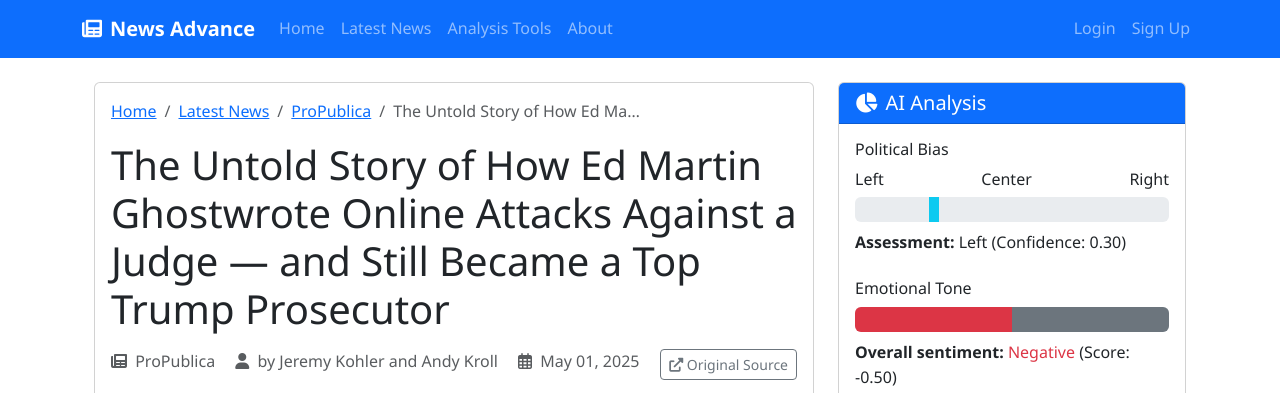
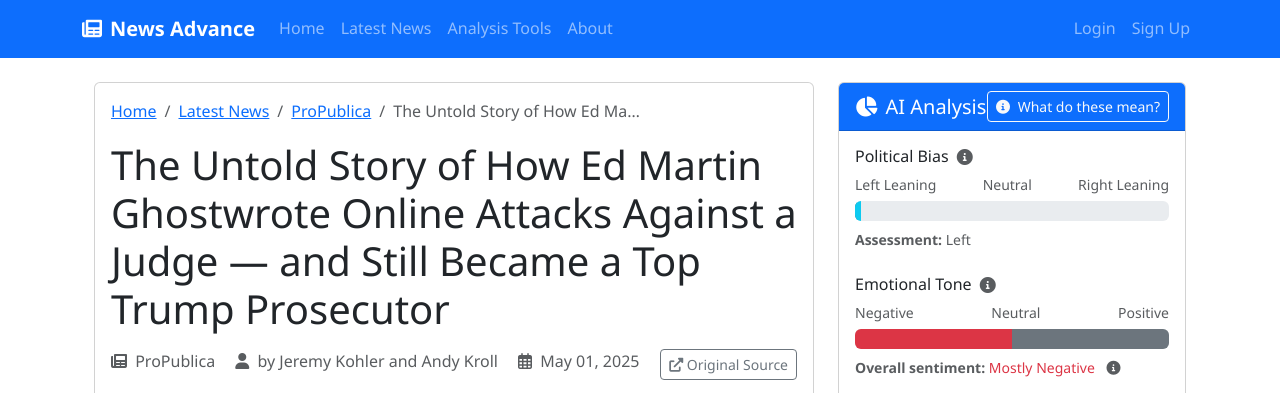
Before and after one commit to NacirChahine/news-ai-advance, a Django app: page /news/article/23/ in a window 1280 px wide. Shown: the top 393 px of the page. Run offline with Django 5.2, Linux system fonts and the light colour scheme; data comes from the database, SQL or seed files in the repository; parts of the project's set-up code (start-up, migrations or seed data) failed here and were passed over.

Commit message:
make the AI analysis part in article view more user friendly

```diff
--- a/templates/news_aggregator/article_detail.html
+++ b/templates/news_aggregator/article_detail.html
@@ -75,38 +75,54 @@
         <div class="col-lg-4">
             <!-- Credibility Analysis -->
             <div class="card mb-4">
-                <div class="card-header bg-primary text-white">
+                <div class="card-header bg-primary text-white d-flex justify-content-between align-items-center">
                     <h5 class="mb-0"><i class="fas fa-chart-pie me-2"></i>AI Analysis</h5>
+                    <button type="button" class="btn btn-sm btn-outline-light" data-bs-toggle="modal" data-bs-target="#aiAnalysisHelp">
+                        <i class="fas fa-info-circle me-1"></i> What do these mean?
+                    </button>
                 </div>
                 <div class="card-body">
                     {% if article.is_analyzed %}
                         <!-- Bias Analysis -->
                         {% if article.bias_analysis %}
                             <div class="mb-4">
-                                <h6>Political Bias</h6>
-                                <div class="d-flex justify-content-between mb-1">
-                                    <span>Left</span>
-                                    <span>Center</span>
-                                    <span>Right</span>
+                                <div class="d-flex align-items-center mb-2">
+                                    <h6 class="mb-0 me-2">Political Bias</h6>
+                                    <i class="fas fa-info-circle text-muted"
+                                       data-bs-toggle="tooltip"
+                                       data-bs-placement="top"
+                                       title="This measures the political leaning of the article's language. -1 is strongly left-leaning, 0 is neutral, and +1 is strongly right-leaning.">
+                                    </i>
                                 </div>
-                                <div class="progress mb-2" style="height: 25px;">
+                                <div class="d-flex justify-content-between mb-1 small text-muted">
+                                    <span>Left Leaning</span>
+                                    <span>Neutral</span>
+                                    <span>Right Leaning</span>
+                                </div>
+                                <div class="progress mb-2" style="height: 20px; background-color: #e9ecef;">
                                     {% with bias_score=article.bias_analysis.bias_score %}
                                         {% with position=bias_score|add:"1"|floatformat:2|mul:50 %}
-                                            <div class="progress-bar
-                                                {% if bias_score < -0.5 %}bg-primary
-                                                {% elif bias_score < -0.1 %}bg-info
-                                                {% elif bias_score < 0.1 %}bg-success
-                                                {% elif bias_score < 0.5 %}bg-warning
-                                                {% else %}bg-danger{% endif %}"
-                                                style="width: 10px; margin-left: calc({{ position }}% - 5px);">
+                                            <div class="position-relative">
+                                                <div class="position-absolute" style="left: 50%; width: 2px; height: 20px; background-color: #6c757d; z-index: 1;"></div>
+                                                <div class="progress-bar
+                                                    {% if bias_score < -0.5 %}bg-primary
+                                                    {% elif bias_score < -0.1 %}bg-info
+                                                    {% elif bias_score < 0.1 %}bg-success
+                                                    {% elif bias_score < 0.5 %}bg-warning
+                                                    {% else %}bg-danger{% endif %}
+                                                    position-absolute"
+                                                    style="width: 12px; height: 28px; margin-top: -4px; margin-left: calc({{ position }}% - 6px); z-index: 2;"
+                                                    data-bs-toggle="tooltip"
+                                                    data-bs-html="true"
+                                                    title="Bias Score: {{ bias_score|floatformat:2 }}<br>Confidence: {{ article.bias_analysis.confidence|floatformat:2 }}">
+                                                </div>
                                             </div>
                                         {% endwith %}
                                     {% endwith %}
                                 </div>
-                                <p class="mb-0">
+                                <p class="mb-0 small text-muted">
                                     <strong>Assessment:</strong>
-                                    {{ article.bias_analysis.get_political_leaning_display }}
-                                    (Confidence: {{ article.bias_analysis.confidence|floatformat:2 }})
+                                    <span class="fw-normal">{{ article.bias_analysis.get_political_leaning_display }}</span>
                                 </p>
                             </div>
                         {% endif %}
@@ -114,31 +130,53 @@
                         <!-- Sentiment Analysis -->
                         {% if article.sentiment_analysis %}
                             <div class="mb-4">
-                                <h6>Emotional Tone</h6>
-                                <div class="progress mb-2" style="height: 25px;">
+                                <div class="d-flex align-items-center mb-2">
+                                    <h6 class="mb-0 me-2">Emotional Tone</h6>
+                                    <i class="fas fa-info-circle text-muted"
+                                       data-bs-toggle="tooltip"
+                                       data-bs-html="true"
+                                       data-bs-placement="top"
+                                       title="This shows the emotional tone of the article's language.<br>Sentiment score ranges from -1 (very negative) to +1 (very positive).">
+                                    </i>
+                                </div>
+                                <div class="d-flex justify-content-between mb-1 small text-muted">
+                                    <span>Negative</span>
+                                    <span>Neutral</span>
+                                    <span>Positive</span>
+                                </div>
+                                <div class="progress mb-2" style="height: 20px;">
                                     <div class="progress-bar bg-danger" role="progressbar"
                                          style="width: {{ article.sentiment_analysis.negative_score|floatformat:2|mul:100 }}%"
-                                         title="Negative: {{ article.sentiment_analysis.negative_score|floatformat:2 }}">
+                                         data-bs-toggle="tooltip"
+                                         title="Negative: {{ article.sentiment_analysis.negative_score|floatformat:2|mul:100|floatformat:0 }}% of content">
                                     </div>
                                     <div class="progress-bar bg-secondary" role="progressbar"
                                          style="width: {{ article.sentiment_analysis.neutral_score|floatformat:2|mul:100 }}%"
-                                         title="Neutral: {{ article.sentiment_analysis.neutral_score|floatformat:2 }}">
+                                         data-bs-toggle="tooltip"
+                                         title="Neutral: {{ article.sentiment_analysis.neutral_score|floatformat:2|mul:100|floatformat:0 }}% of content">
                                     </div>
                                     <div class="progress-bar bg-success" role="progressbar"
                                          style="width: {{ article.sentiment_analysis.positive_score|floatformat:2|mul:100 }}%"
-                                         title="Positive: {{ article.sentiment_analysis.positive_score|floatformat:2 }}">
+                                         data-bs-toggle="tooltip"
+                                         title="Positive: {{ article.sentiment_analysis.positive_score|floatformat:2|mul:100|floatformat:0 }}% of content">
                                     </div>
                                 </div>
-                                <p class="mb-0">
+                                <p class="mb-0 small text-muted">
                                     <strong>Overall sentiment:</strong>
                                     {% if article.sentiment_analysis.sentiment_score > 0.3 %}
-                                        <span class="text-success">Positive</span>
+                                        <span class="text-success fw-normal">Mostly Positive</span>
+                                    {% elif article.sentiment_analysis.sentiment_score > 0.1 %}
+                                        <span class="text-success fw-normal">Slightly Positive</span>
                                     {% elif article.sentiment_analysis.sentiment_score < -0.3 %}
-                                        <span class="text-danger">Negative</span>
+                                        <span class="text-danger fw-normal">Mostly Negative</span>
+                                    {% elif article.sentiment_analysis.sentiment_score < -0.1 %}
+                                        <span class="text-danger fw-normal">Slightly Negative</span>
                                     {% else %}
-                                        <span class="text-secondary">Neutral</span>
+                                        <span class="text-secondary fw-normal">Neutral</span>
                                     {% endif %}
-                                    (Score: {{ article.sentiment_analysis.sentiment_score|floatformat:2 }})
+                                    <span class="ms-2" data-bs-toggle="tooltip" title="Sentiment score: {{ article.sentiment_analysis.sentiment_score|floatformat:2 }}">
+                                        <i class="fas fa-info-circle text-muted"></i>
+                                    </span>
                                 </p>
                             </div>
                         {% endif %}
@@ -146,7 +184,14 @@
                         <!-- Fact Checks -->
                         {% if article.fact_checks.exists %}
                             <div class="mb-4">
-                                <h6>Fact Checks</h6>
+                                <div class="d-flex align-items-center mb-2">
+                                    <h6 class="mb-0 me-2">Fact Checks</h6>
+                                    <i class="fas fa-info-circle text-muted"
+                                       data-bs-toggle="tooltip"
+                                       data-bs-placement="top"
+                                       title="Verified facts from trusted sources to help assess the accuracy of claims in this article.">
+                                    </i>
+                                </div>
                                 <div class="accordion" id="factChecksAccordion">
                                     {% for fact_check in article.fact_checks.all %}
                                         <div class="accordion-item">
```
